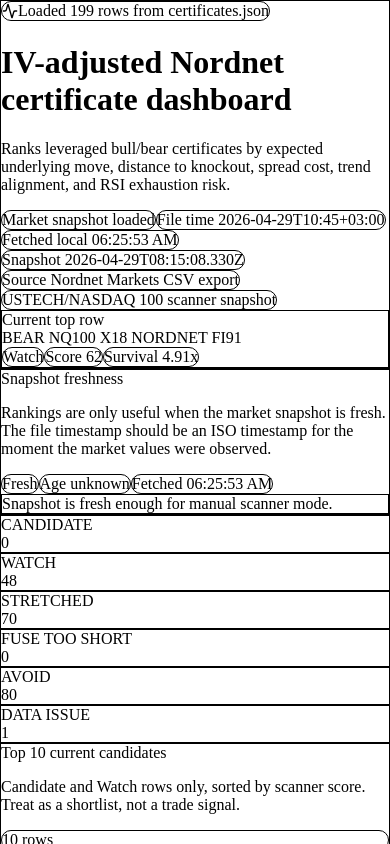
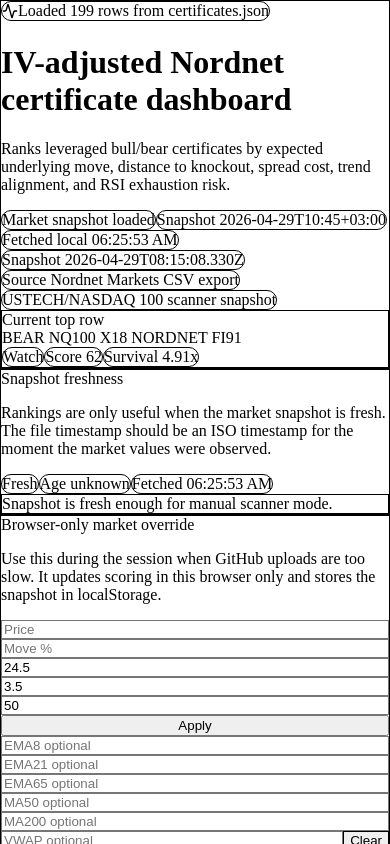
Before and after one commit to J2PIn/certificate-scanner, a React (Vite) app: page / in a window 390 px wide. Shown: the top 844 px of the page. Built offline with nearby package versions, Linux system fonts and the light colour scheme.

Commit message:
Implement local snapshot management and form
Added local snapshot state management and form for manual overrides.

```diff
--- a/src/App.jsx
+++ b/src/App.jsx
@@ -376,6 +376,20 @@
   const [marketSnapshot, setMarketSnapshot] = useState(null);
   const [marketStatus, setMarketStatus] = useState("Loading /data/market-snapshot.json …");
   const [marketFetchedAt, setMarketFetchedAt] = useState(null);
+  const [localSnapshot, setLocalSnapshot] = useState(null);
+  const [snapshotForm, setSnapshotForm] = useState({
+    underlyingPrice: "",
+    underlyingMovePct: "",
+    ivAnnualPct: "24.5",
+    hoursLeft: "3.5",
+    rsi4: "50",
+    ema8: "",
+    ema21: "",
+    ema65: "",
+    ma50: "",
+    ma200: "",
+    vwap: "",
+  });
   const [query, setQuery] = useState("");
   const [direction, setDirection] = useState("ALL");
   const [minSurvival, setMinSurvival] = useState(0);
@@ -445,9 +459,68 @@
     };
   }, []);
 
+  useEffect(() => {
+    try {
+      const saved = window.localStorage.getItem("certificate-scanner:localSnapshot");
+      if (saved) setLocalSnapshot(JSON.parse(saved));
+    } catch {
+      // ignore invalid local snapshot
+    }
+  }, []);
+
+  const activeMarketSnapshot = localSnapshot || marketSnapshot;
+
+  function applyLocalSnapshot(event) {
+    event.preventDefault();
+    const price = Number(snapshotForm.underlyingPrice);
+    const move = Number(snapshotForm.underlyingMovePct);
+    const iv = Number(snapshotForm.ivAnnualPct);
+    const hours = Number(snapshotForm.hoursLeft);
+    const rsi = Number(snapshotForm.rsi4);
+    const ema8 = Number(snapshotForm.ema8 || snapshotForm.underlyingPrice);
+    const ema21 = Number(snapshotForm.ema21 || snapshotForm.underlyingPrice);
+    const ema65 = Number(snapshotForm.ema65 || snapshotForm.underlyingPrice);
+    const ma50 = Number(snapshotForm.ma50 || snapshotForm.underlyingPrice);
+    const ma200 = Number(snapshotForm.ma200 || snapshotForm.underlyingPrice);
+    const vwap = Number(snapshotForm.vwap || snapshotForm.underlyingPrice);
+
+    if (![price, move, iv, hours, rsi, ema8, ema21, ema65, ma50, ma200, vwap].every(Number.isFinite)) {
+      alert("Please fill current price, move %, IV, hours left, and RSI4 with valid numbers.");
+      return;
+    }
+
+    const snapshot = {
+      snapshotTime: new Date().toISOString(),
+      source: "Browser local manual override",
+      underlyings: {
+        USTECH100: {
+          underlyingPrice: price,
+          underlyingMovePct: move,
+          ivAnnualPct: iv,
+          hoursLeft: hours,
+          rsi4: rsi,
+          ema8,
+          ema21,
+          ema65,
+          ma50,
+          ma200,
+          vwap,
+        },
+      },
+    };
+
+    setLocalSnapshot(snapshot);
+    window.localStorage.setItem("certificate-scanner:localSnapshot", JSON.stringify(snapshot));
+  }
+
+  function clearLocalSnapshot() {
+    setLocalSnapshot(null);
+    window.localStorage.removeItem("certificate-scanner:localSnapshot");
+  }
+
   const rows = useMemo(() => {
     const overlayedRows = sourceRows.map((row) => {
-      const live = marketSnapshot?.underlyings?.[row.underlying] || marketSnapshot?.underlyings?.[row.issuerUnderlying];
+      const live = activeMarketSnapshot?.underlyings?.[row.underlying] || activeMarketSnapshot?.underlyings?.[row.issuerUnderlying];
       if (!live) return row;
 
       const merged = {
@@ -463,7 +536,7 @@
         ma50: live.ma50 ?? row.ma50,
         ma200: live.ma200 ?? row.ma200,
         vwap: live.vwap ?? row.vwap,
-        marketSnapshotTime: live.snapshotTime ?? marketSnapshot?.snapshotTime,
+        marketSnapshotTime: live.snapshotTime ?? activeMarketSnapshot?.snapshotTime,
       };
 
       if (merged.koEstimated && Number.isFinite(Number(merged.leverage)) && Number.isFinite(Number(merged.underlyingPrice))) {
@@ -486,11 +559,11 @@
         return matchesQuery && matchesDirection && matchesSurvival && matchesSpread;
       })
       .sort((a, b) => b.metrics.score - a.metrics.score);
-  }, [sourceRows, marketSnapshot, query, direction, minSurvival, maxSpread]);
+  }, [sourceRows, activeMarketSnapshot, query, direction, minSurvival, maxSpread]);
 
   const best = rows[0];
   const assumptionInfo = useMemo(() => assumptionsSummary(sourceRows, dataMeta), [sourceRows, dataMeta]);
-  const freshness = useMemo(() => snapshotFreshness(marketSnapshot), [marketSnapshot, marketFetchedAt]);
+  const freshness = useMemo(() => snapshotFreshness(activeMarketSnapshot), [activeMarketSnapshot, marketFetchedAt]);
   const buckets = useMemo(() => bucketCounts(rows), [rows]);
   const topCandidates = useMemo(
     () => rows.filter((row) => ["Candidate", "Watch"].includes(row.metrics?.verdict)).slice(0, 10),
@@ -511,8 +584,8 @@
                 Ranks leveraged bull/bear certificates by expected underlying move, distance to knockout, spread cost, trend alignment, and RSI exhaustion risk.
               </p>
               <div className="mt-3 flex flex-wrap gap-2 text-xs text-zinc-400">
-                <Pill tone={marketSnapshot ? "good" : "warn"}>{marketStatus}</Pill>
-                {marketSnapshot?.snapshotTime && <Pill>File time {marketSnapshot.snapshotTime}</Pill>}
+                <Pill tone={activeMarketSnapshot ? "good" : "warn"}>{localSnapshot ? "Browser override active" : marketStatus}</Pill>
+                {activeMarketSnapshot?.snapshotTime && <Pill>Snapshot {activeMarketSnapshot.snapshotTime}</Pill>}
                 {marketFetchedAt && <Pill>Fetched local {marketFetchedAt.toLocaleTimeString([], { hour: "2-digit", minute: "2-digit", second: "2-digit" })}</Pill>}
               </div>
               {dataMeta && (
@@ -558,6 +631,35 @@
           <div className={`mt-4 rounded-2xl border p-3 text-sm ${freshness.tone === "good" ? "border-emerald-500/20 bg-emerald-950/20 text-emerald-100" : freshness.tone === "warn" ? "border-amber-500/20 bg-amber-950/20 text-amber-100" : "border-rose-500/20 bg-rose-950/20 text-rose-100"}`}>
             {freshness.warning}
           </div>
+        </div>
+
+        <div className="rounded-3xl border border-zinc-800 bg-zinc-900 p-5 shadow-xl">
+          <div className="mb-4 flex flex-col gap-2 md:flex-row md:items-end md:justify-between">
+            <div>
+              <div className="text-base font-semibold text-zinc-100">Browser-only market override</div>
+              <p className="mt-1 text-sm text-zinc-400">
+                Use this during the session when GitHub uploads are too slow. It updates scoring in this browser only and stores the snapshot in localStorage.
+              </p>
+            </div>
+            {localSnapshot && <Pill tone="good">Local override active</Pill>}
+          </div>
+          <form onSubmit={applyLocalSnapshot} className="grid gap-3 md:grid-cols-6">
+            <input className="rounded-2xl border border-zinc-800 bg-zinc-950 px-3 py-3 text-sm outline-none focus:border-zinc-600" placeholder="Price" value={snapshotForm.underlyingPrice} onChange={(e) => setSnapshotForm({ ...snapshotForm, underlyingPrice: e.target.value })} />
+            <input className="rounded-2xl border border-zinc-800 bg-zinc-950 px-3 py-3 text-sm outline-none focus:border-zinc-600" placeholder="Move %" value={snapshotForm.underlyingMovePct} onChange={(e) => setSnapshotForm({ ...snapshotForm, underlyingMovePct: e.target.value })} />
+            <input className="rounded-2xl border border-zinc-800 bg-zinc-950 px-3 py-3 text-sm outline-none focus:border-zinc-600" placeholder="IV %" value={snapshotForm.ivAnnualPct} onChange={(e) => setSnapshotForm({ ...snapshotForm, ivAnnualPct: e.target.value })} />
+            <input className="rounded-2xl border border-zinc-800 bg-zinc-950 px-3 py-3 text-sm outline-none focus:border-zinc-600" placeholder="Hours left" value={snapshotForm.hoursLeft} onChange={(e) => setSnapshotForm({ ...snapshotForm, hoursLeft: e.target.value })} />
+            <input className="rounded-2xl border border-zinc-800 bg-zinc-950 px-3 py-3 text-sm outline-none focus:border-zinc-600" placeholder="RSI4" value={snapshotForm.rsi4} onChange={(e) => setSnapshotForm({ ...snapshotForm, rsi4: e.target.value })} />
+            <button type="submit" className="rounded-2xl bg-zinc-100 px-4 py-3 text-sm font-semibold text-zinc-950 hover:bg-white">Apply</button>
+            <input className="rounded-2xl border border-zinc-800 bg-zinc-950 px-3 py-3 text-sm outline-none focus:border-zinc-600" placeholder="EMA8 optional" value={snapshotForm.ema8} onChange={(e) => setSnapshotForm({ ...snapshotForm, ema8: e.target.value })} />
+            <input className="rounded-2xl border border-zinc-800 bg-zinc-950 px-3 py-3 text-sm outline-none focus:border-zinc-600" placeholder="EMA21 optional" value={snapshotForm.ema21} onChange={(e) => setSnapshotForm({ ...snapshotForm, ema21: e.target.value })} />
+            <input className="rounded-2xl border border-zinc-800 bg-zinc-950 px-3 py-3 text-sm outline-none focus:border-zinc-600" placeholder="EMA65 optional" value={snapshotForm.ema65} onChange={(e) => setSnapshotForm({ ...snapshotForm, ema65: e.target.value })} />
+            <input className="rounded-2xl border border-zinc-800 bg-zinc-950 px-3 py-3 text-sm outline-none focus:border-zinc-600" placeholder="MA50 optional" value={snapshotForm.ma50} onChange={(e) => setSnapshotForm({ ...snapshotForm, ma50: e.target.value })} />
+            <input className="rounded-2xl border border-zinc-800 bg-zinc-950 px-3 py-3 text-sm outline-none focus:border-zinc-600" placeholder="MA200 optional" value={snapshotForm.ma200} onChange={(e) => setSnapshotForm({ ...snapshotForm, ma200: e.target.value })} />
+            <div className="flex gap-2">
+              <input className="min-w-0 flex-1 rounded-2xl border border-zinc-800 bg-zinc-950 px-3 py-3 text-sm outline-none focus:border-zinc-600" placeholder="VWAP optional" value={snapshotForm.vwap} onChange={(e) => setSnapshotForm({ ...snapshotForm, vwap: e.target.value })} />
+              <button type="button" onClick={clearLocalSnapshot} className="rounded-2xl border border-zinc-700 px-4 py-3 text-sm text-zinc-300 hover:border-zinc-500">Clear</button>
+            </div>
+          </form>
         </div>
 
         <div className="grid gap-4 md:grid-cols-6">
```
